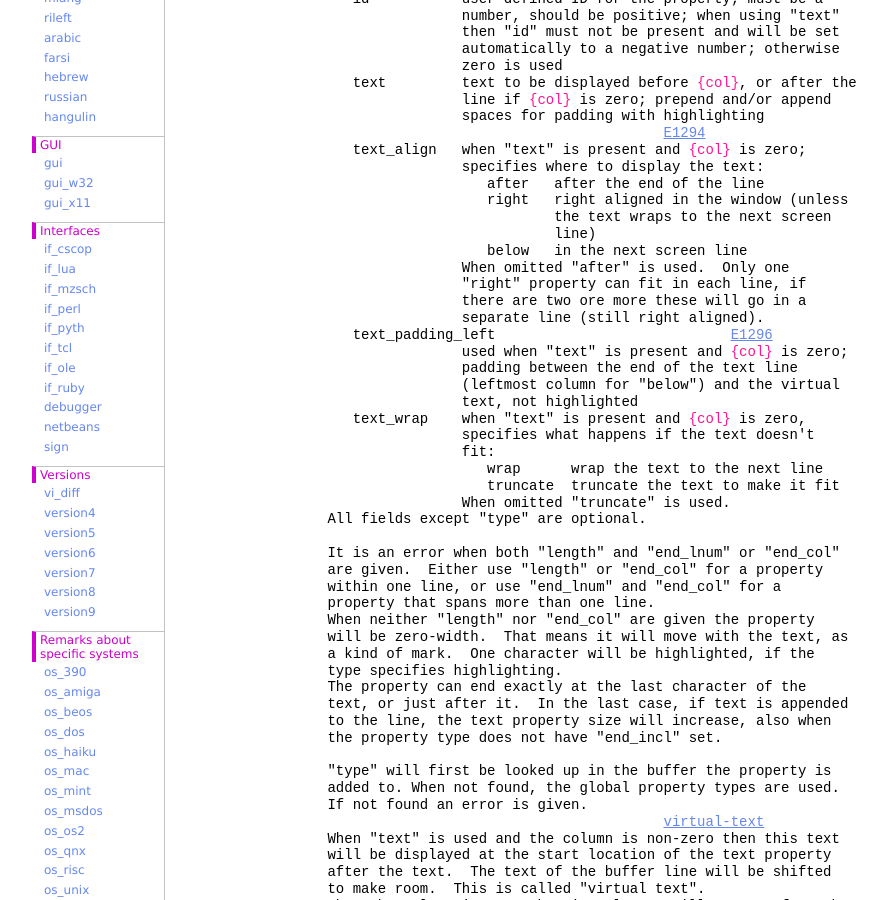
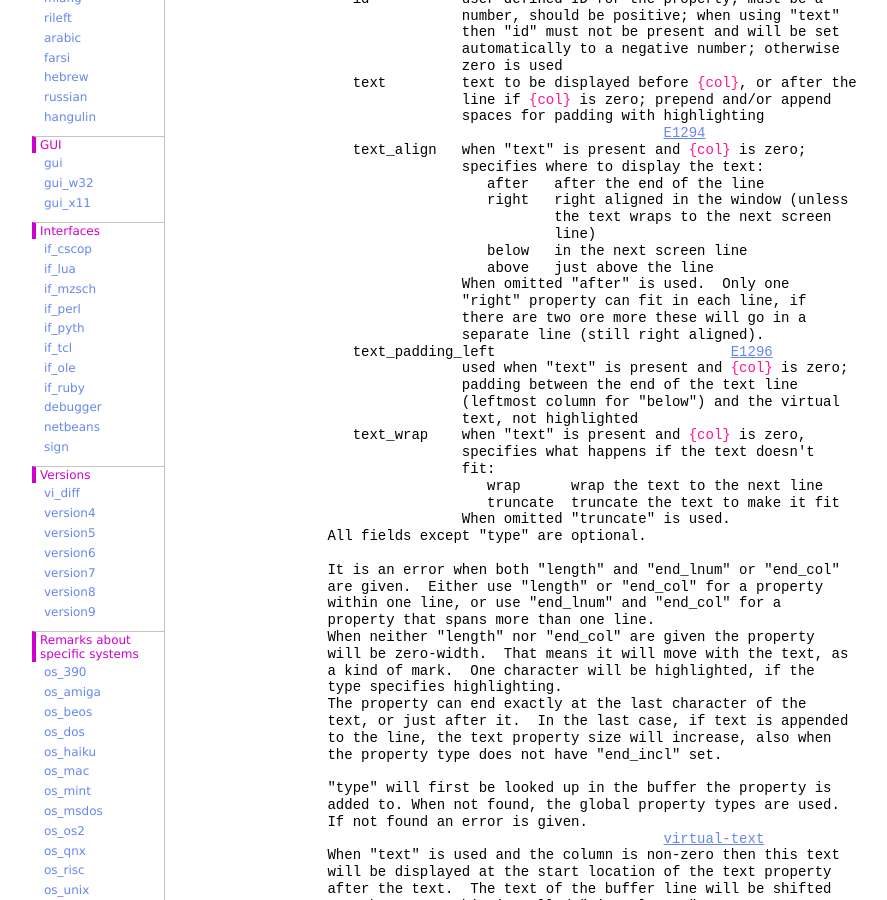
Before and after one commit to vim-jp/vimdoc-en, a Jekyll site: the page built from textprop.html, in a window 1280 px wide and 900 px high, scrolled down 2547 px. Shown: the whole window, without its empty margins (208-1095 px from the left). Built offline with Jekyll 4.4.1, drawn with Linux system fonts in a browser that asks for light colours; nearby versions of some CDN libraries; comment, search, counter and statistics services are not loaded.

Commit message:
Generated by GitHub workflow 3031865524
https://github.com/vim-jp/vimdoc-en/actions/runs/3031865524

```diff
--- a/textprop.html
+++ b/textprop.html
@@ -158,6 +158,7 @@ prop_add(<span class="Special">{lnum}</span>,&nbsp;<span class="Special">{col}</
 &nbsp;&nbsp;&nbsp;&nbsp;&nbsp;&nbsp;&nbsp;&nbsp;&nbsp;&nbsp;&nbsp;&nbsp;&nbsp;&nbsp;&nbsp;&nbsp;&nbsp;&nbsp;&nbsp;&nbsp;&nbsp;&nbsp;&nbsp;&nbsp;&nbsp;&nbsp;&nbsp;&nbsp;&nbsp;&nbsp;&nbsp;&nbsp;&nbsp;&nbsp;&nbsp;&nbsp;&nbsp;&nbsp;&nbsp;&nbsp;&nbsp;&nbsp; the text wraps to the next screen<br>
 &nbsp;&nbsp;&nbsp;&nbsp;&nbsp;&nbsp;&nbsp;&nbsp;&nbsp;&nbsp;&nbsp;&nbsp;&nbsp;&nbsp;&nbsp;&nbsp;&nbsp;&nbsp;&nbsp;&nbsp;&nbsp;&nbsp;&nbsp;&nbsp;&nbsp;&nbsp;&nbsp;&nbsp;&nbsp;&nbsp;&nbsp;&nbsp;&nbsp;&nbsp;&nbsp;&nbsp;&nbsp;&nbsp;&nbsp;&nbsp;&nbsp;&nbsp; line)<br>
 &nbsp;&nbsp;&nbsp;&nbsp;&nbsp;&nbsp;&nbsp;&nbsp;&nbsp;&nbsp;&nbsp;&nbsp;&nbsp;&nbsp;&nbsp;&nbsp;&nbsp;&nbsp;&nbsp;&nbsp;&nbsp;&nbsp;&nbsp;&nbsp;&nbsp;&nbsp;&nbsp;&nbsp;&nbsp;&nbsp;&nbsp;&nbsp;&nbsp;&nbsp; below&nbsp;&nbsp; in the next screen line<br>
+&nbsp;&nbsp;&nbsp;&nbsp;&nbsp;&nbsp;&nbsp;&nbsp;&nbsp;&nbsp;&nbsp;&nbsp;&nbsp;&nbsp;&nbsp;&nbsp;&nbsp;&nbsp;&nbsp;&nbsp;&nbsp;&nbsp;&nbsp;&nbsp;&nbsp;&nbsp;&nbsp;&nbsp;&nbsp;&nbsp;&nbsp;&nbsp;&nbsp;&nbsp; above&nbsp;&nbsp; just above the line<br>
 &nbsp;&nbsp;&nbsp;&nbsp;&nbsp;&nbsp;&nbsp;&nbsp;&nbsp;&nbsp;&nbsp;&nbsp;&nbsp;&nbsp;&nbsp;&nbsp;&nbsp;&nbsp;&nbsp;&nbsp;&nbsp;&nbsp;&nbsp;&nbsp;&nbsp;&nbsp;&nbsp;&nbsp;&nbsp;&nbsp;&nbsp;&nbsp;When omitted &quot;after&quot; is used.&nbsp;&nbsp;Only one<br>
 &nbsp;&nbsp;&nbsp;&nbsp;&nbsp;&nbsp;&nbsp;&nbsp;&nbsp;&nbsp;&nbsp;&nbsp;&nbsp;&nbsp;&nbsp;&nbsp;&nbsp;&nbsp;&nbsp;&nbsp;&nbsp;&nbsp;&nbsp;&nbsp;&nbsp;&nbsp;&nbsp;&nbsp;&nbsp;&nbsp;&nbsp;&nbsp;&quot;right&quot; property can fit in each line, if<br>
 &nbsp;&nbsp;&nbsp;&nbsp;&nbsp;&nbsp;&nbsp;&nbsp;&nbsp;&nbsp;&nbsp;&nbsp;&nbsp;&nbsp;&nbsp;&nbsp;&nbsp;&nbsp;&nbsp;&nbsp;&nbsp;&nbsp;&nbsp;&nbsp;&nbsp;&nbsp;&nbsp;&nbsp;&nbsp;&nbsp;&nbsp;&nbsp;there are two ore more these will go in a<br>
```
